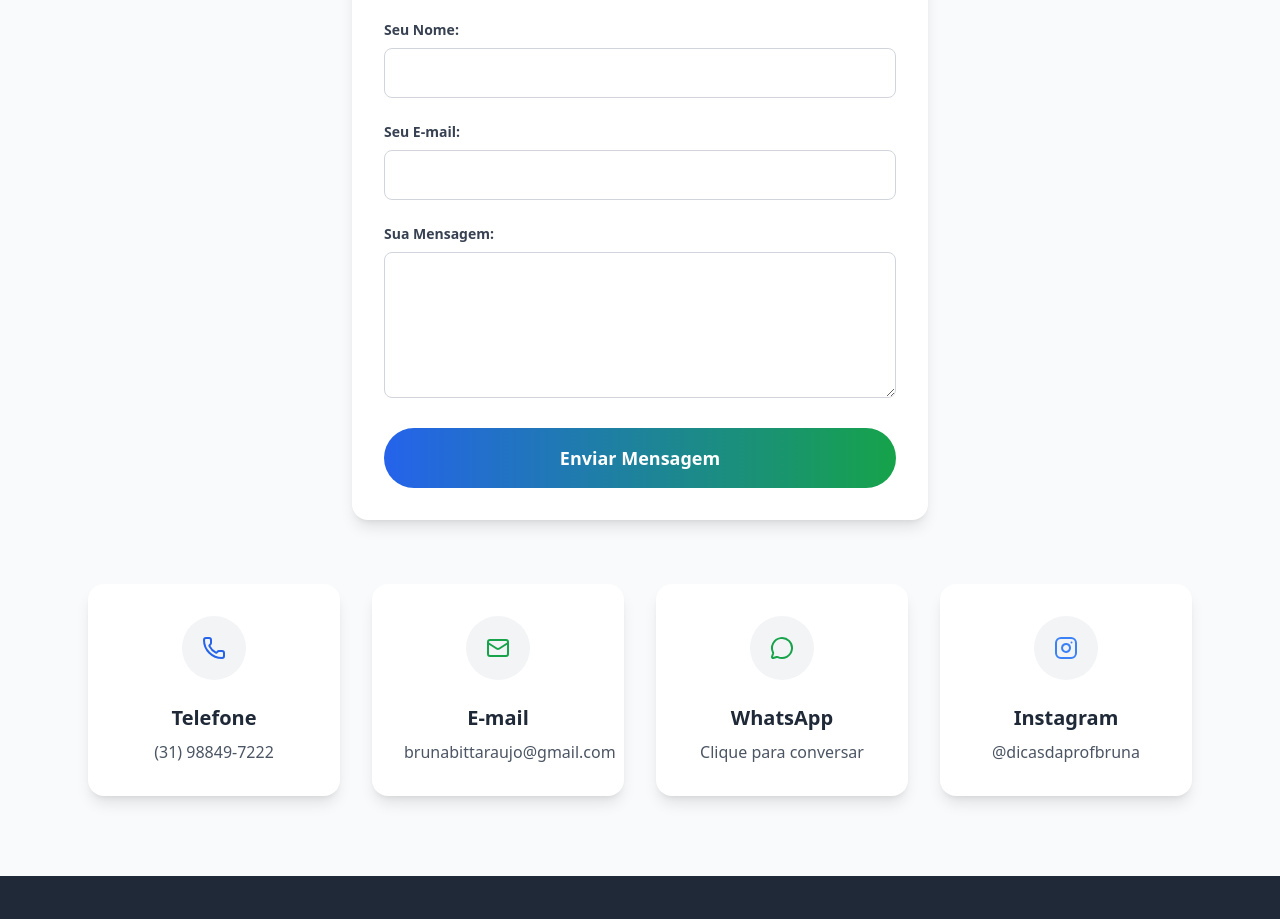
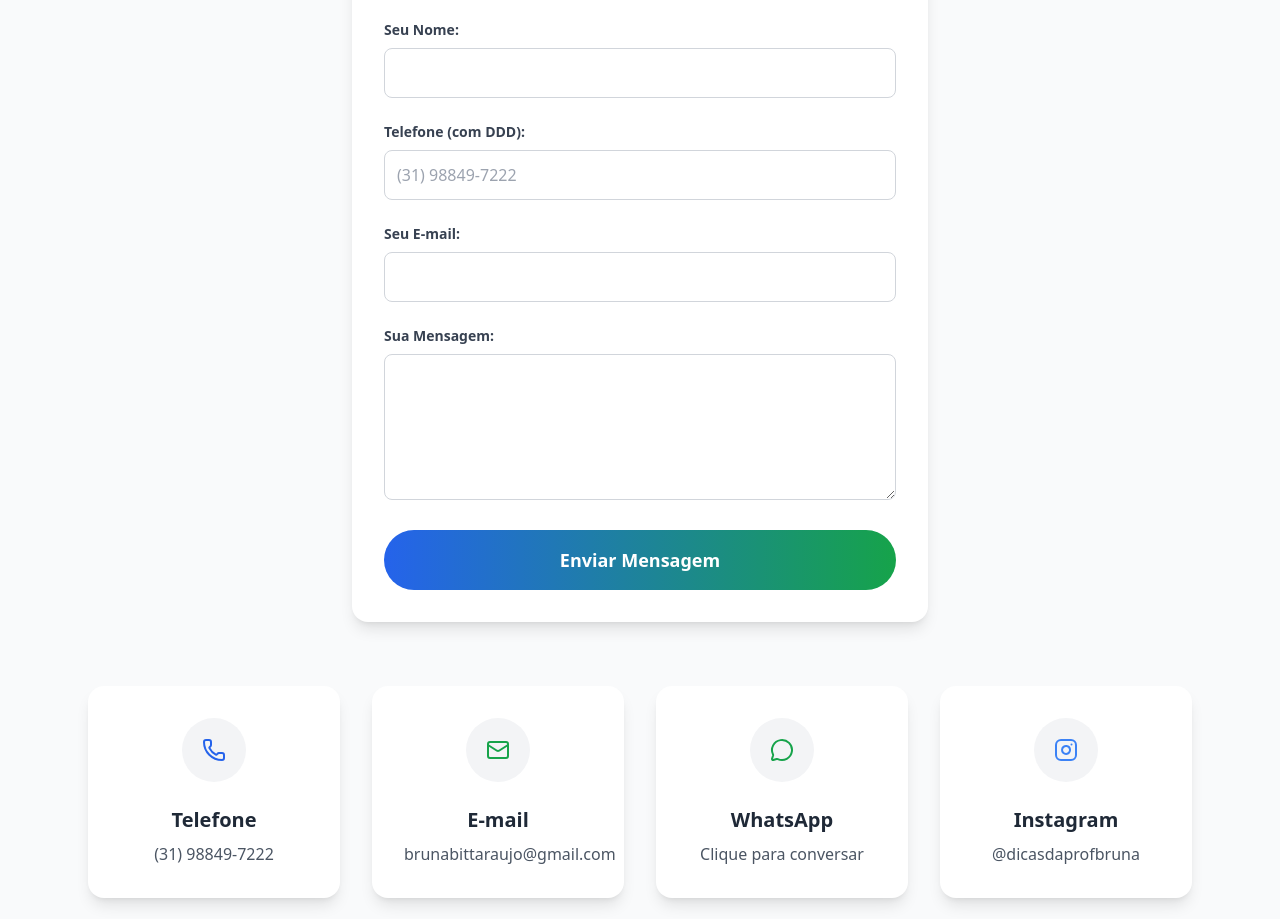
Before and after one commit to hugowenner/bruna-english, a React (Create React App) app: page / in a window 1280 px wide. Shown: the part 4800-5719 px from the top of the page. Built offline with nearby package versions, Linux system fonts and the light colour scheme.

Commit message:
forms atualizado agora com numero de telefone

```diff
--- a/src/components/Contact.js
+++ b/src/components/Contact.js
@@ -55,6 +55,19 @@ export default function Contact({ data }) {
                 name="name"
                 className="w-full p-3 rounded-lg border border-gray-300 focus:outline-none focus:ring-2 focus:ring-blue-600"
                 required
+              />
+            </div>
+
+            <div>
+              <label htmlFor="phone" className="block text-gray-700 text-sm font-bold mb-2">
+                Telefone (com DDD):
+              </label>
+              <input
+                type="tel" // Usar type="tel" é bom para dispositivos móveis
+                id="phone"
+                name="phone" // Este 'name' é o que o Netlify vai usar
+                className="w-full p-3 rounded-lg border border-gray-300 focus:outline-none focus:ring-2 focus:ring-blue-600"
+                placeholder="(31) 98849-7222" // Um exemplo de placeholder
               />
             </div>
 
```
